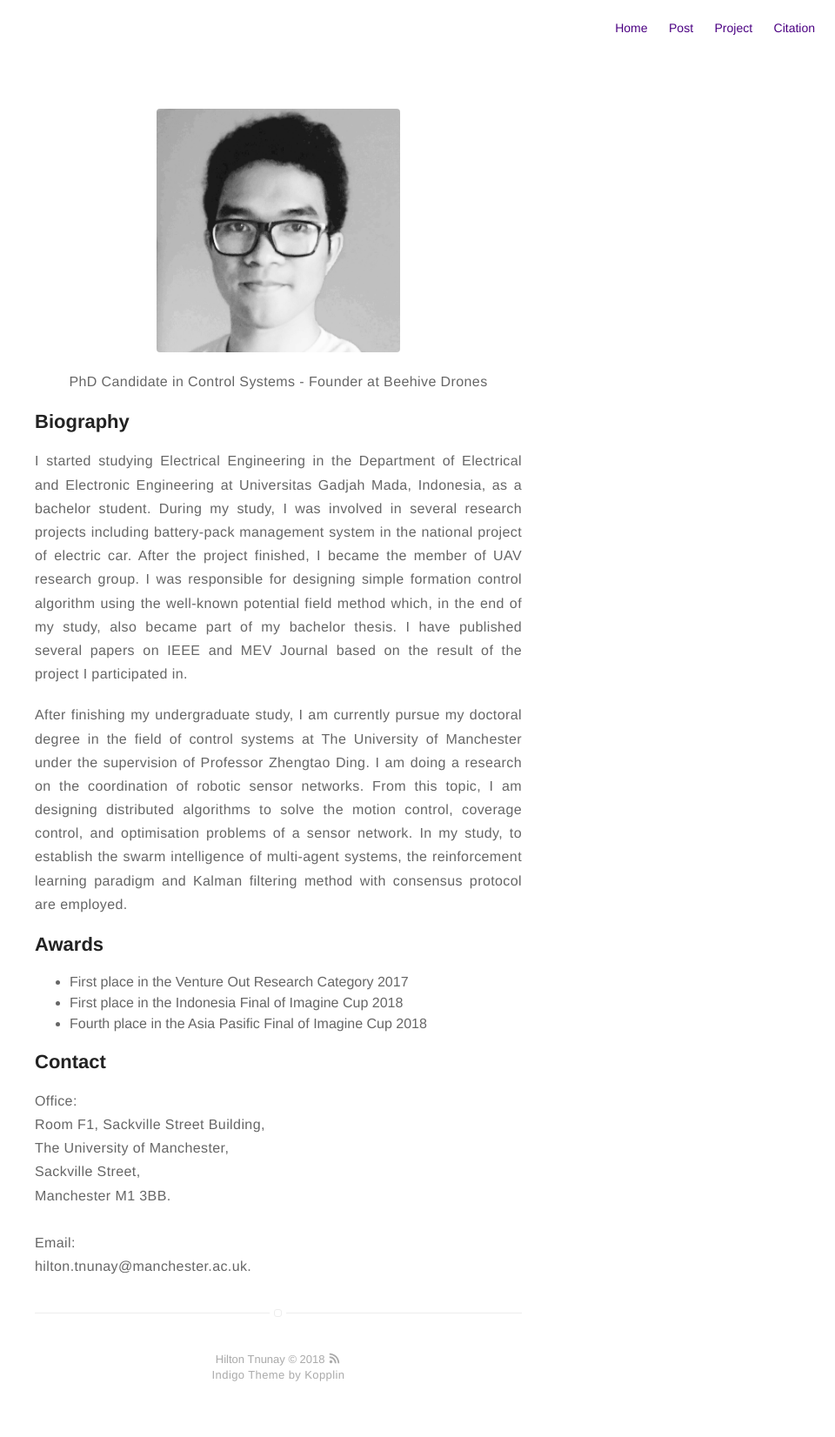
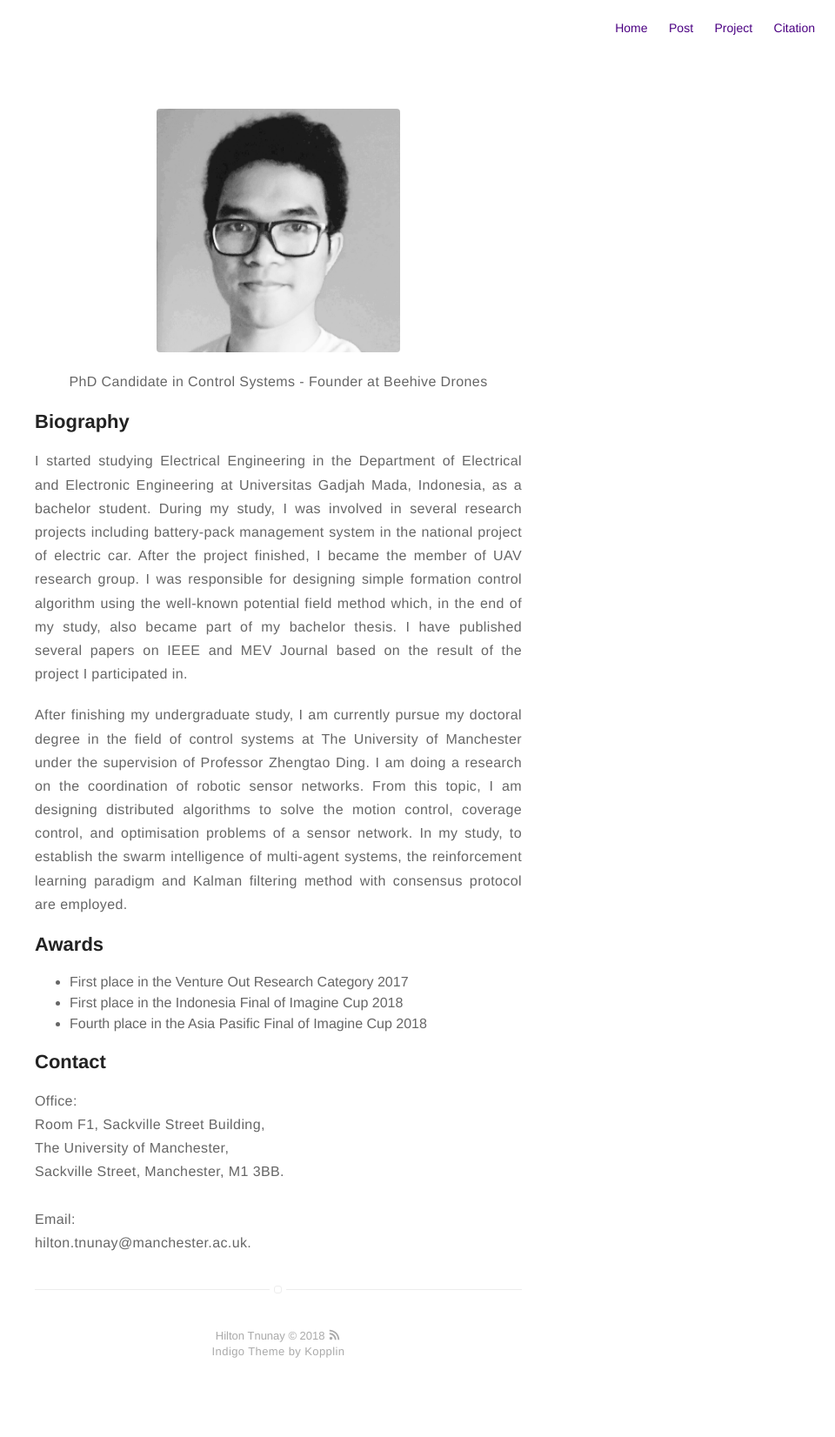
Before and after one commit to tnunay/tnunay.github.io, a Jekyll site: the page built from about.md, in a window 1280 px wide. Shown: the whole page at 87% size, without its empty margins (320-1280 px from the left). Built offline with Jekyll 4.4.1, drawn with Linux system fonts in a browser that asks for light colours; after the commit the page ends 1625 px from its top, so only the background shows below that.

```diff
--- a/_layouts/post.html
+++ b/_layouts/post.html
@@ -44,6 +44,6 @@ layout: page
     {% include author.html %}
 {% endif %}
 
-{% if site.disqus.categories contains page.category %}
+<!-- {% if site.disqus.categories contains page.category %}
     {% include disqus.html %}
-{% endif %}
+{% endif %} -->
--- a/about.md
+++ b/about.md
@@ -25,8 +25,7 @@ Universitas Gadjah Mada, Indonesia, as a bachelor student. During my study, I wa
 <p>Office:<br>
 Room F1, Sackville Street Building,<br>
 The University of Manchester,<br>
-Sackville Street,<br>
-Manchester M1 3BB.<br>
+Sackville Street, Manchester, M1 3BB.<br>
 <br>
 Email: <br>
 hilton.tnunay@manchester.ac.uk.
```
